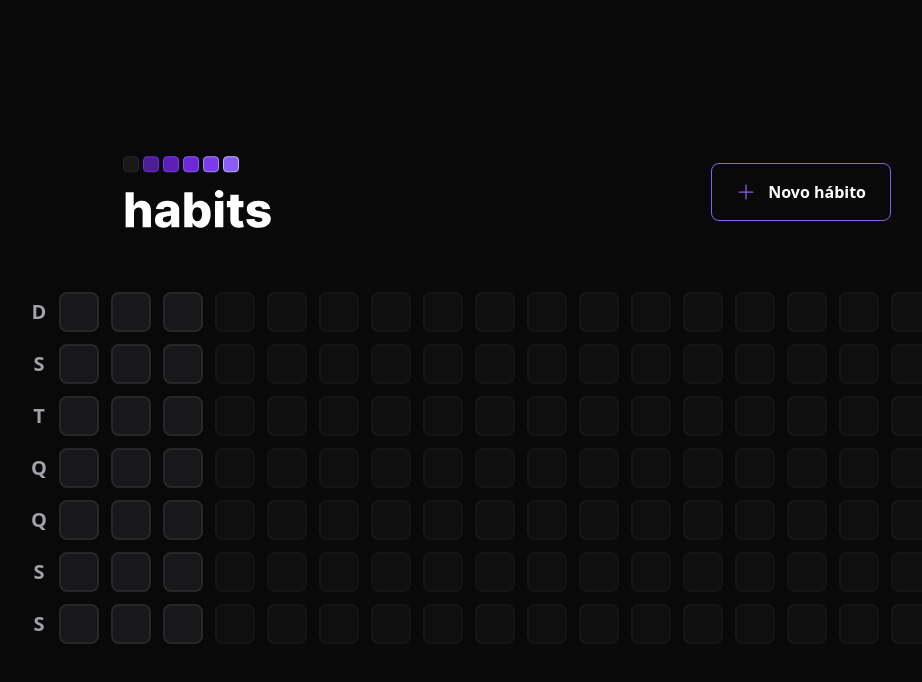
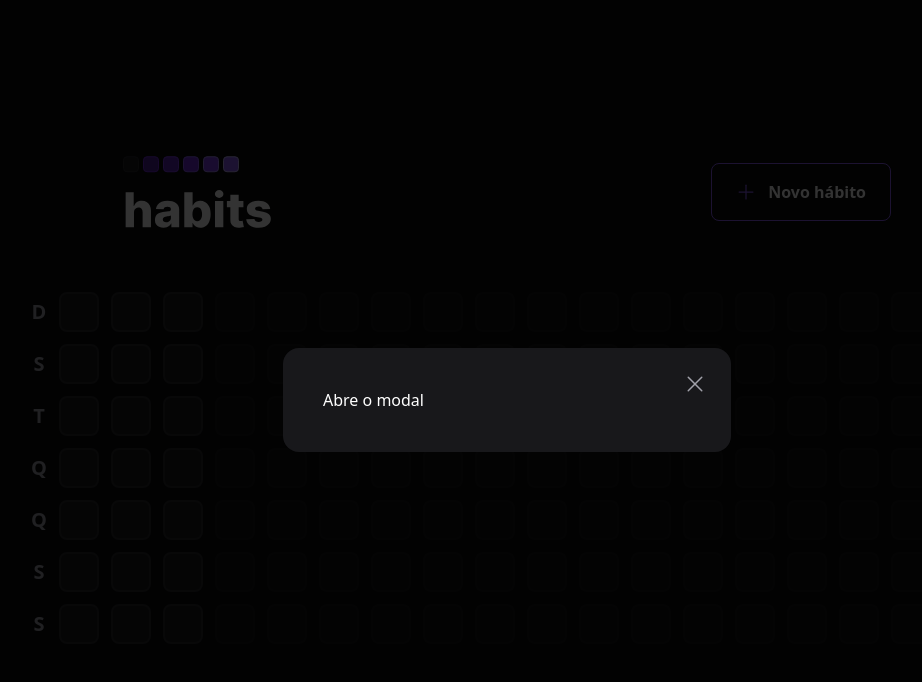
Before and after one commit to BrunasBarbosa/HabitsFrontend, a React (Vite) app: page / in a window 1280 px wide. Both pictures are taken after a click on the button "Novo hábito". Shown: the top 682 px of the page, without its empty margins (133-1055 px from the left). Built offline with nearby package versions, Linux system fonts and the light colour scheme.

Commit message:
create modal

```diff
--- a/package.json
+++ b/package.json
@@ -9,6 +9,7 @@
     "preview": "vite preview"
   },
   "dependencies": {
+    "@radix-ui/react-dialog": "^1.0.2",
     "dayjs": "^1.11.7",
     "phosphor-react": "^1.4.1",
     "react": "^18.2.0",
--- a/src/components/Header.tsx
+++ b/src/components/Header.tsx
@@ -1,17 +1,32 @@
+import * as Dialog from '@radix-ui/react-dialog';
 import logoImage from '../assets/logo.svg';
-import { Plus } from 'phosphor-react';
+import { Plus, X } from 'phosphor-react';
 
 export function Header() {
   return (
     <div className="w-full max-w-3xl mx-auto flex items-center justify-between">
       <img src={logoImage} alt="Imagem da logo escrito Habits" />
-      <button
-        type="button"
-        className="border border-violet-500 font-semibold rounded-lg px-6 py-4 flex items-center gap-3 hover:border-violet-300"
-      >
-        <Plus size={20} className="text-violet-500" />
-        Novo hábito
-      </button>
+
+      <Dialog.Root>
+        <Dialog.Trigger
+          type="button"
+          className="border border-violet-500 font-semibold rounded-lg px-6 py-4 flex items-center gap-3 hover:border-violet-300"
+        >
+          <Plus size={20} className="text-violet-500" />
+          Novo hábito
+        </Dialog.Trigger>
+
+        <Dialog.Portal>
+          <Dialog.Overlay className="w-screen h-screen bg-black/80 fixed inset-0"/>
+
+          <Dialog.Content className="absolute p-10 bg-zinc-900 rounded-2xl w-full max-w-md top-1/2 left-1/2 -translate-x-1/2 -translate-y-1/2">
+            <Dialog.Close className="absolute right-6 top-6 text-zinc-400 hover:text-zinc-200">
+              <X size={24} aria-label="Fechar"/>
+            </Dialog.Close>
+            Abre o modal
+          </Dialog.Content>
+        </Dialog.Portal>
+      </Dialog.Root>
     </div>
   );
 }
```
Also changed, not shown: 1 other file (tests, documents, lock files or other folders).
